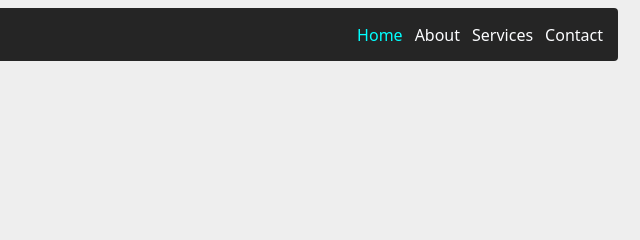
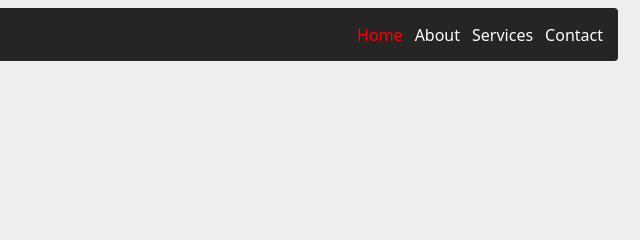
Before and after one commit to dtmaze19-web/Dawit-Timhirtu, a plain HTML site: page index.html in a window 1280 px wide. In both pictures the pointer is over the link "Home". Shown: the top 240 px of the page, 640-1280 px from the left. Drawn offline with Linux system fonts and the light colour scheme.

Commit message:
Update styles.css

```diff
--- a/styles.css
+++ b/styles.css
@@ -36,7 +36,7 @@ a{
 }
 
 a:hover{
-    color: rgb(0, 255, 255);
+    color: red;
 }
 
 img{
@@ -56,4 +56,5 @@ img{
 
 h1{
     font-size: 50px;
+
 }
```
